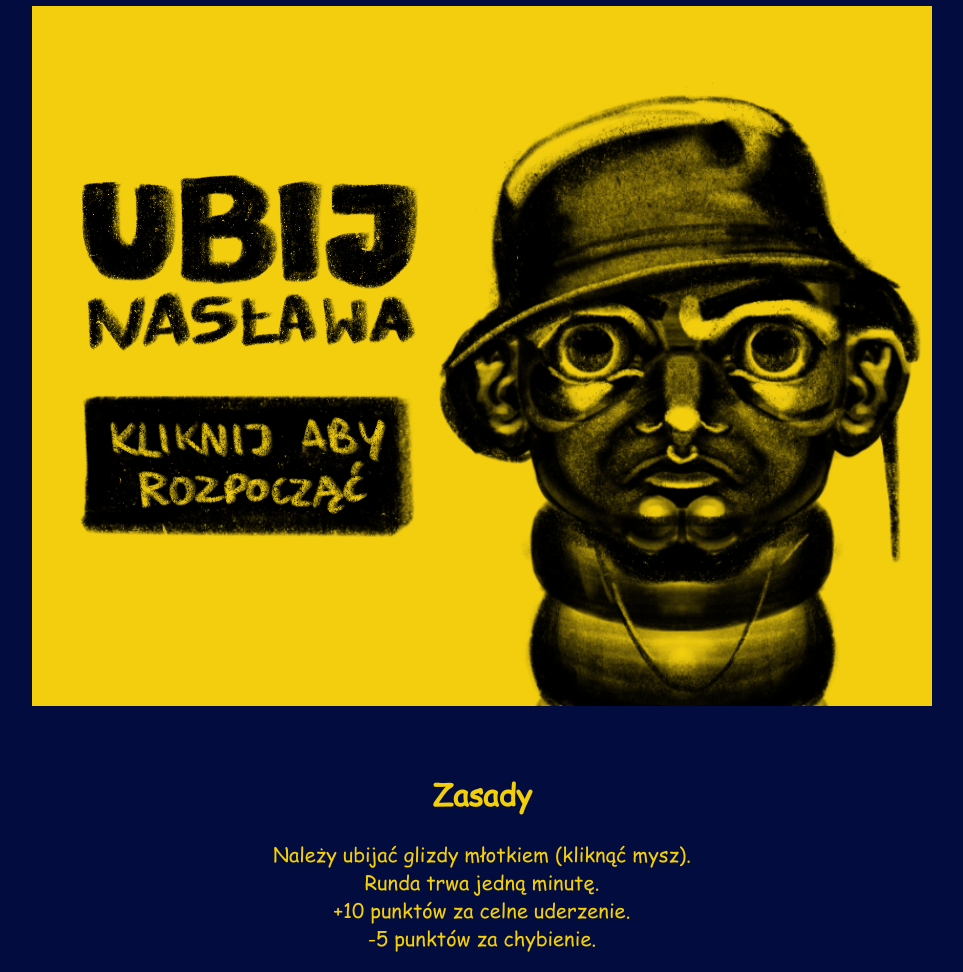
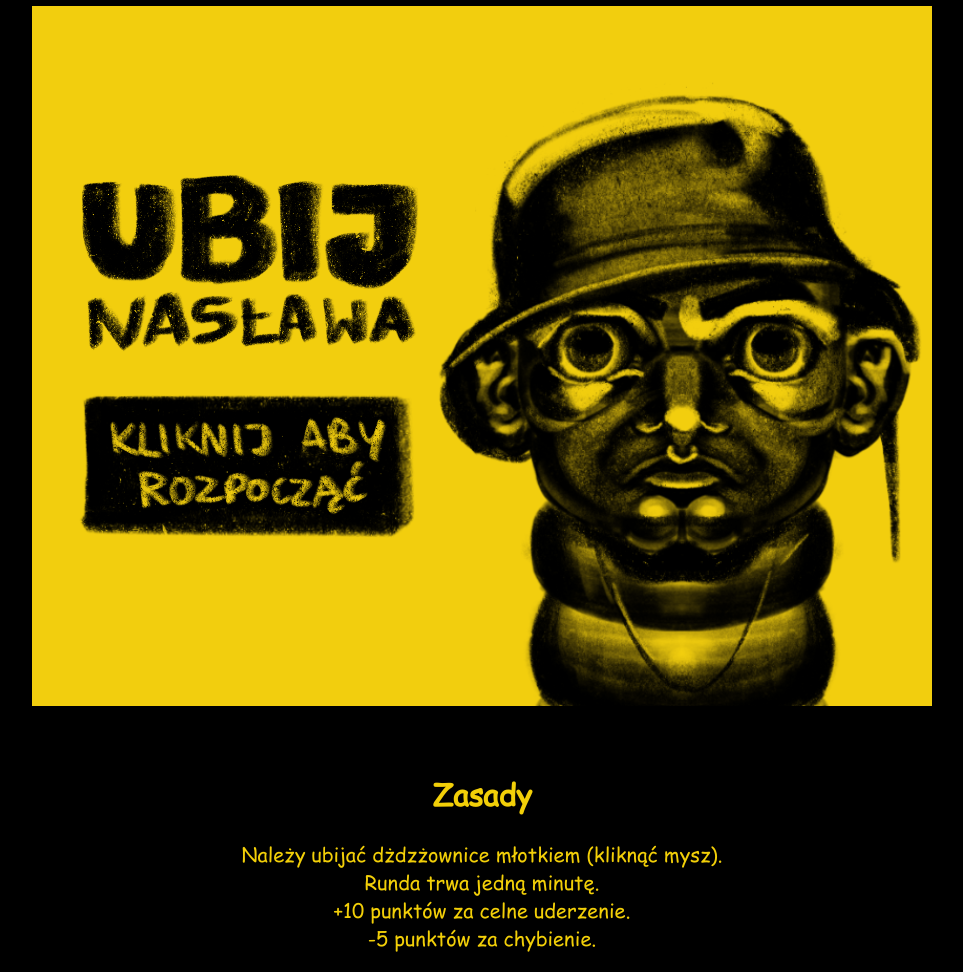
Before and after one commit to barszot/ubij-naslawa, a website: page index.html in a window 1280 px wide. Shown: the part 108-1080 px from the top of the page, without its empty margins (158-1121 px from the left). Drawn offline with Linux system fonts and the light colour scheme.

Commit message:
porpawki

```diff
--- a/index.html
+++ b/index.html
@@ -12,6 +12,6 @@
     <canvas id="gameCanvas" width="900" height="700"></canvas>
     <script src="game.js"></script>
     <h2><br>Zasady</h2>
-    <p>Należy ubijać glizdy młotkiem (kliknąć mysz).<br>Runda trwa jedną minutę.<br>+10 punktów za celne uderzenie.<br>-5 punktów za chybienie.</p>
+    <p>Należy ubijać dżdzżownice młotkiem (kliknąć mysz).<br>Runda trwa jedną minutę.<br>+10 punktów za celne uderzenie.<br>-5 punktów za chybienie.</p>
 </body>
 </html>
--- a/style.css
+++ b/style.css
@@ -5,7 +5,7 @@ canvas {
 }
 body {
     text-align: center;
-    background-color: #030c3f;
+    background-color: #000000;
     font-family: 'ComicSansCustom', sans-serif; /* Dla przykładu, jak można użyć w CSS */
 
 }
```
